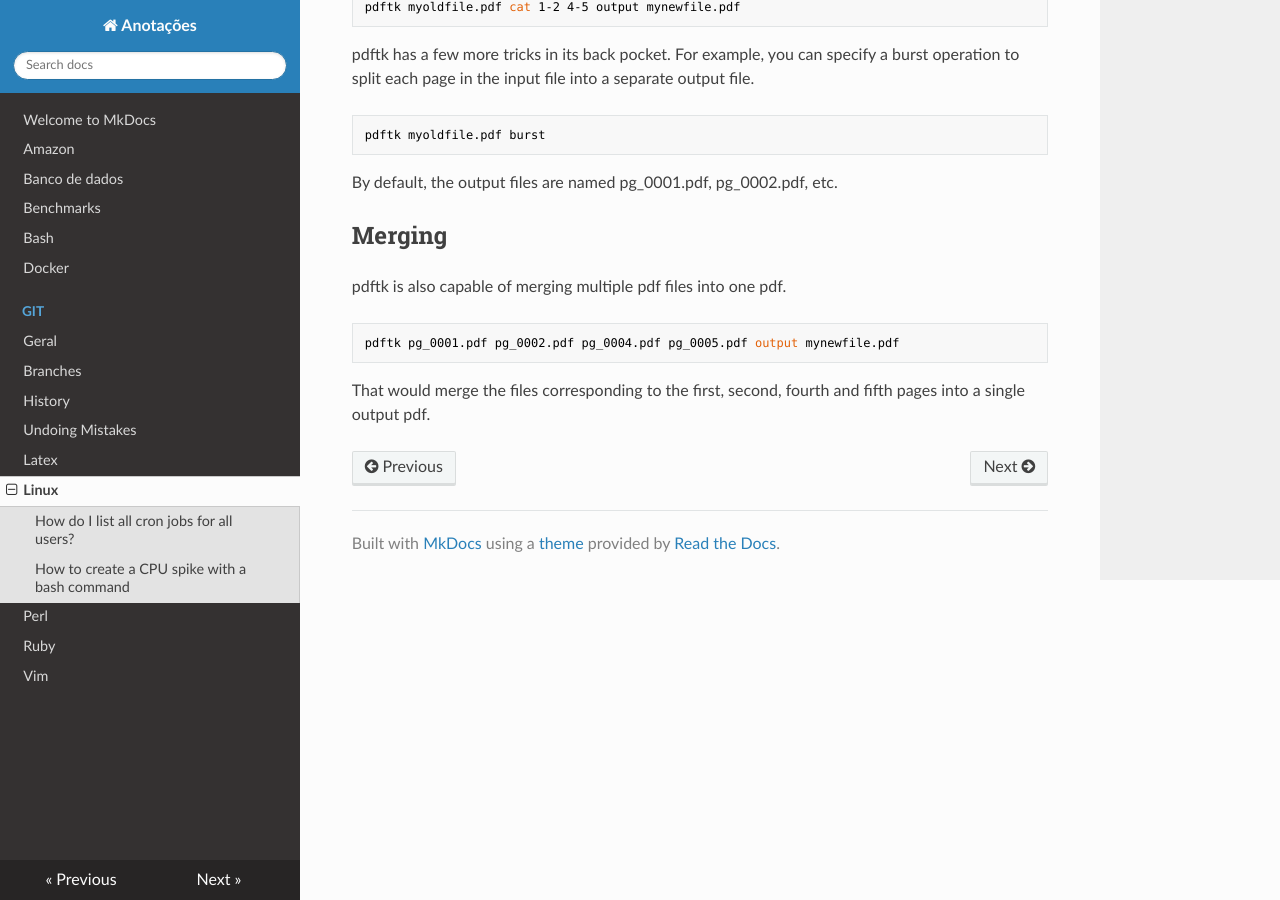
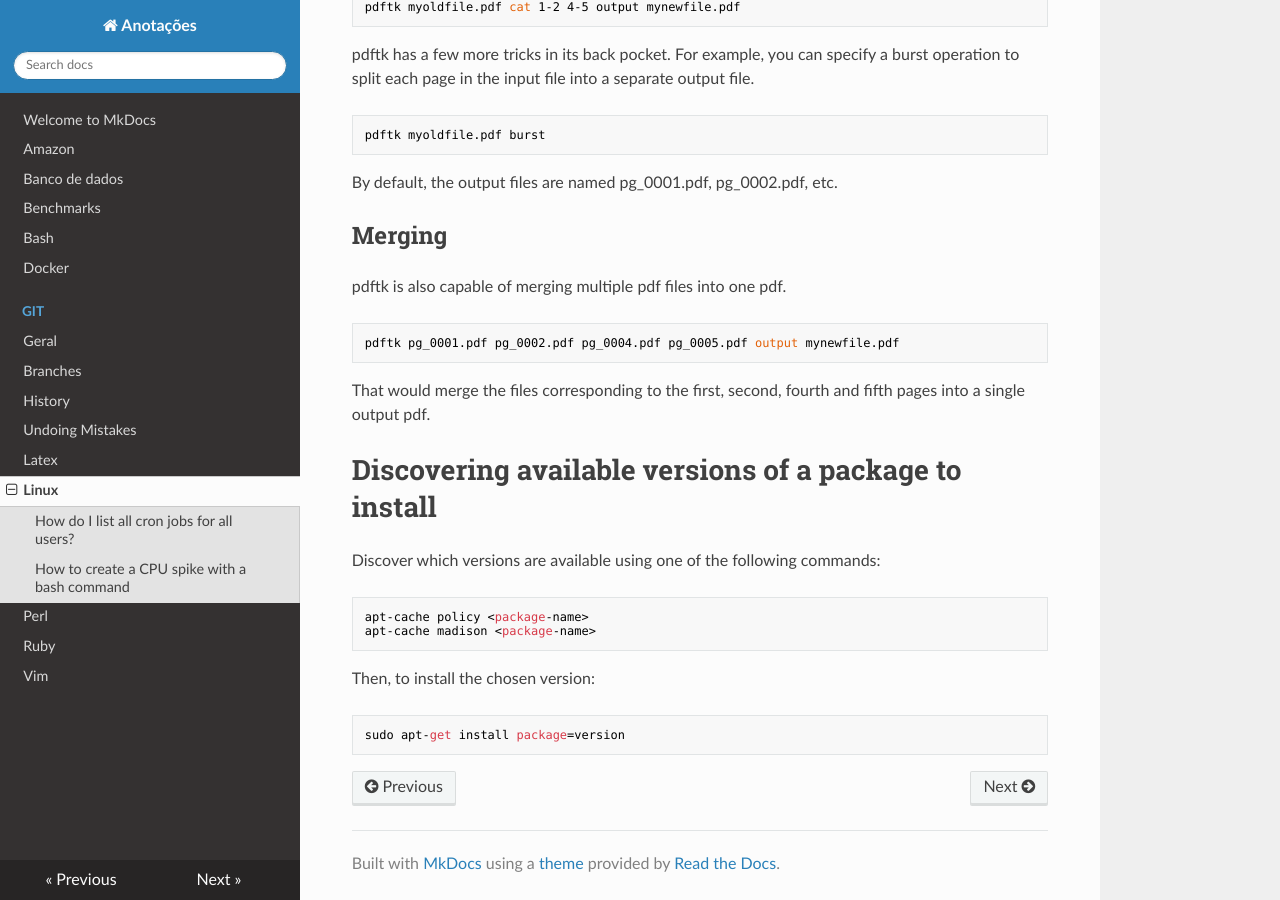
Before and after one commit to hposca/useful_notes, an MkDocs documentation site: the page built from docs/linux.md, in a window 1280 px wide and 900 px high, scrolled down 7768 px. Built offline with MkDocs 1.6.1, drawn with Linux system fonts in a browser that asks for light colours; nearby versions of some CDN libraries; old or Windows-style settings are respelled for this version of MkDocs.

Commit message:
Discovering available versions of a package to install

```diff
--- a/docs/linux.md
+++ b/docs/linux.md
@@ -345,3 +345,14 @@ pdftk is also capable of merging multiple pdf files into one pdf.
     pdftk pg_0001.pdf pg_0002.pdf pg_0004.pdf pg_0005.pdf output mynewfile.pdf
 
 That would merge the files corresponding to the first, second, fourth and fifth pages into a single output pdf.
+
+# Discovering available versions of a package to install
+
+Discover which versions are available using one of the following commands:
+
+    apt-cache policy <package-name>
+    apt-cache madison <package-name>
+
+Then, to install the chosen version:
+
+    sudo apt-get install package=version
```
